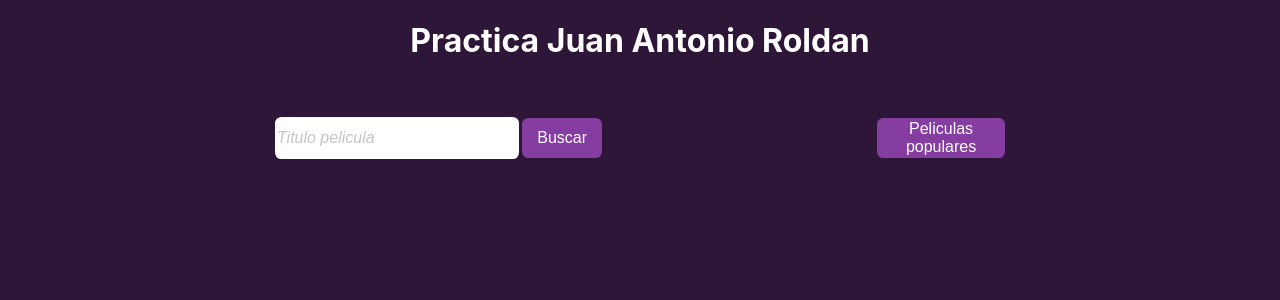
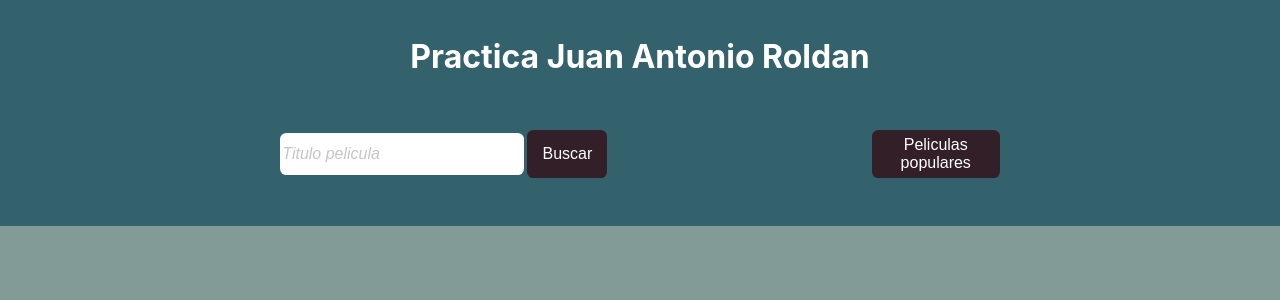
Before and after one commit to juanakan/reto-peliculas, a React (Create React App) app: page / in a window 1280 px wide. Shown: the top 300 px of the page. Built offline with nearby package versions, Linux system fonts and the light colour scheme.

Commit message:
cambiando color

```diff
--- a/src/components/App.css
+++ b/src/components/App.css
@@ -1,3 +1,3 @@
 body{
-  background-color: rgb(46, 22, 56);
+    background-color: #839b97;
 }
--- a/src/components/Movie.css
+++ b/src/components/Movie.css
@@ -1,17 +1,17 @@
 .movie{
-    background-color: indigo;
+    background-color: #321f28;
     display: flex;
     flex-direction: column;
-    margin: 0.8em;
+    margin: 0.3em;
     border-radius: 0.5em;
     align-items: center;
     justify-content: space-between;
     cursor: pointer;
-    opacity: 70%;
+
 }
 
 .movie:hover{
-    opacity: 100%;
+    opacity: 70%;
 }
 
 img{
@@ -35,10 +35,8 @@ span{
 }
 
 .valoracion,.overview{
-    background-color: rgb(104, 9, 133);
     padding: 0.5em;
     margin: 0.5em;
-    border-radius: 0.5em;
     font-size: 0.8em;
 }
 
@@ -46,7 +44,7 @@ span{
     display: grid;
     grid-template-rows: 8fr 1fr;
     position: absolute;
-    background-color: rgb(168, 124, 204);
+    background-color: #839b97;
     border: 1em, solid;
     border-radius: 0.5em;
     padding: 2em;
@@ -85,11 +83,12 @@ span{
 
 .cerrar{
     width: 20%;
-    background-color: rgb(74, 6, 95);
+    background-color:#321f28;
 }
 
 .cerrar:hover{
-    background-color: rgb(108, 9, 138);
+    background-color:#321f28;
+    opacity: 60%;
 
 }
 
--- a/src/components/Movies.css
+++ b/src/components/Movies.css
@@ -1,5 +1,4 @@
 .movies{
-    background-color: rgb(46, 22, 56);
     display: grid;
     grid-template: repeat(5,1fr) / repeat(4,1fr);
 }
--- a/src/components/SearchForm.css
+++ b/src/components/SearchForm.css
@@ -1,3 +1,13 @@
+header{
+    background-color:  #34626c;
+    padding: 1em;
+}
+
+.miNombre{
+    text-align: center;
+    color: white;
+}
+
 form{
     display: flex;
     justify-content: space-evenly;
@@ -25,11 +35,11 @@ input::placeholder{
 
 button{
     cursor: pointer;
-    background-color:rgb(133, 61, 161);
+    background-color:#321f28;
     color: white;
     font-size: 1em;
     width: 5em;
-    height: 2.5em;
+    height: 3em;
     border-radius: 00.4em;
     border: solid;
     border: none;
@@ -37,14 +47,9 @@ button{
 }
 
 button:hover{
-    background-color:rgb(191, 102, 226);
+    background-color:#5a444e;
 }
 
 .botonPopular{
     width: 8em;
 }
-
-.miNombre{
-    text-align: center;
-    color: white;
-}
--- a/src/components/SearchForm.jsx
+++ b/src/components/SearchForm.jsx
@@ -34,6 +34,7 @@ class SearchForms extends React.Component {
 
     render(){
         return(<div>
+            <header>
             <h1 className="miNombre">Practica Juan Antonio Roldan</h1>
             <form>
                 <div>
@@ -44,6 +45,7 @@ class SearchForms extends React.Component {
                     <button className="botonPopular" onClick={this.handleSubmitPopular}>Peliculas populares</button>
                 </div>
             </form>
+                </header>
                 <Movies search={this.state.search}/>
             </div>
         )
```
Also changed, not shown: 1 other file (tests, documents, lock files or other folders).
